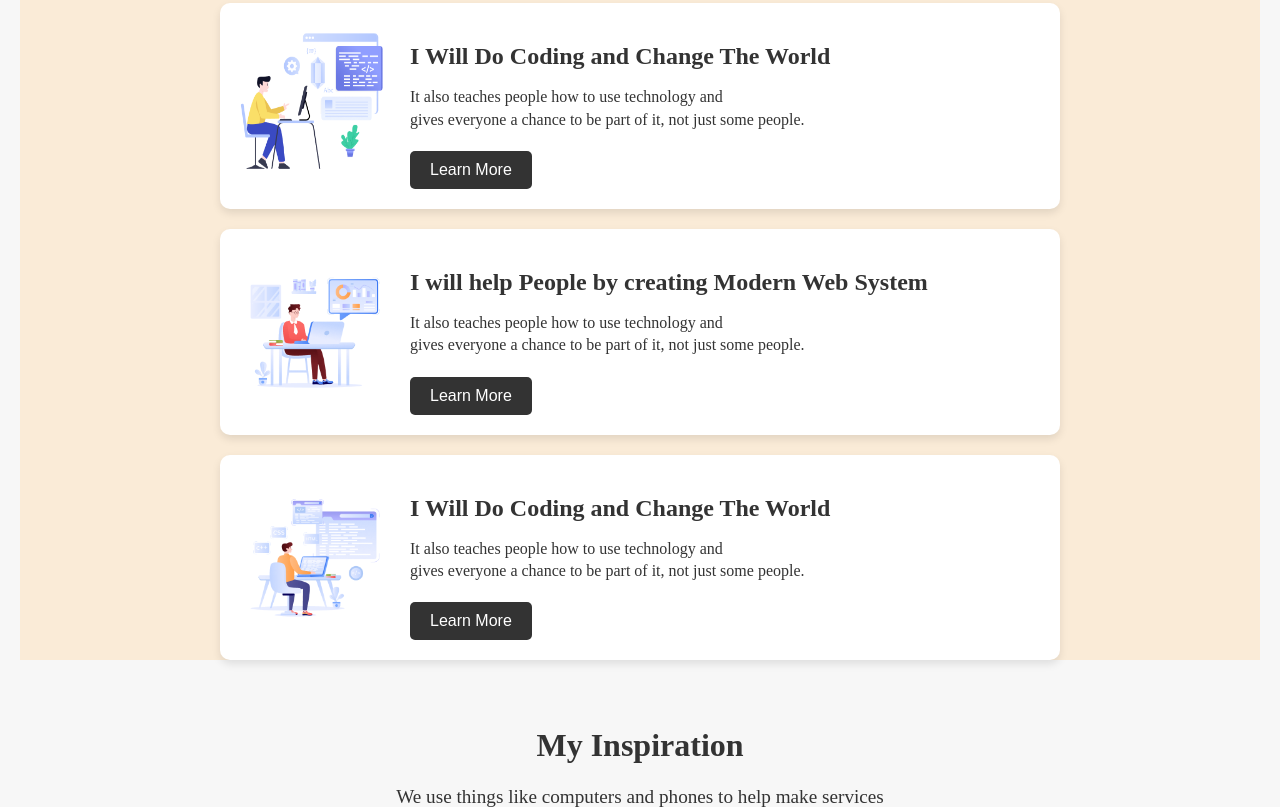
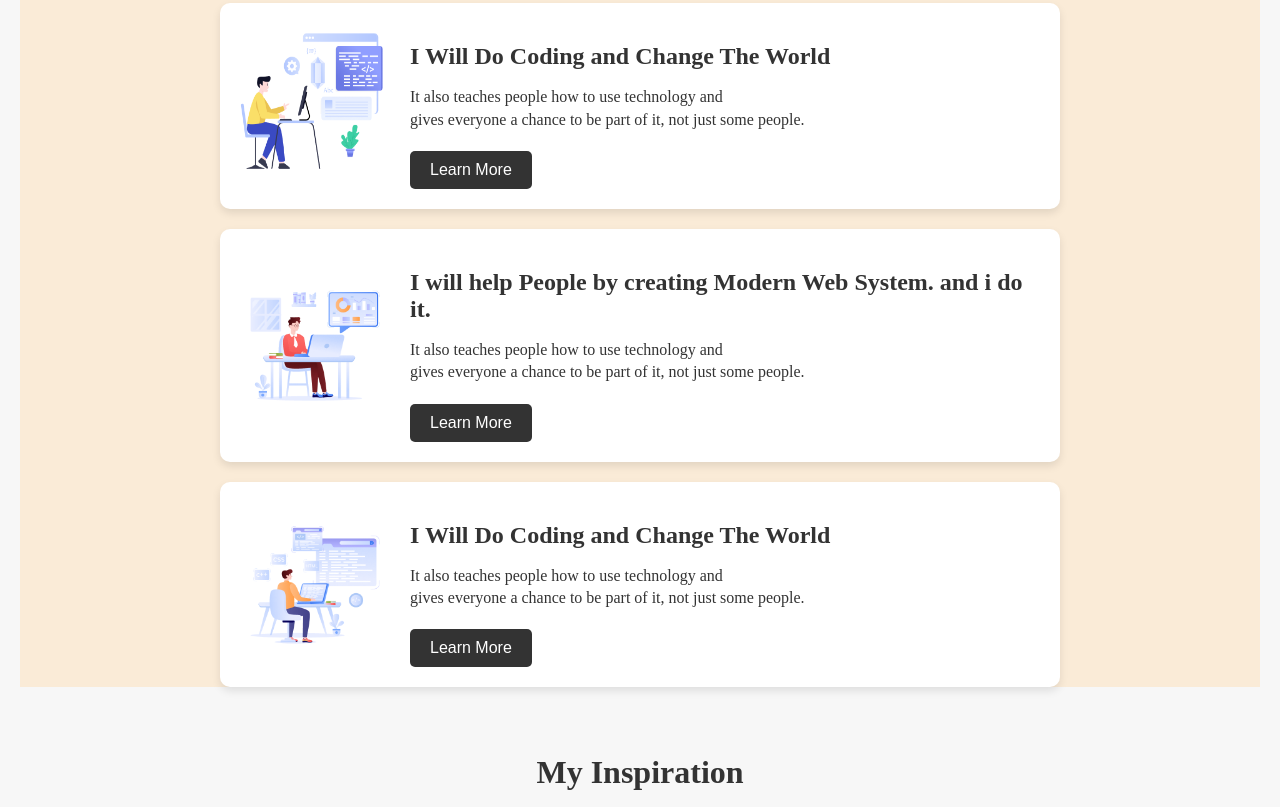
Before and after one commit to benjamin420-cmd/assignment-one, a plain HTML site: page index.html in a window 1280 px wide. Shown: the part 893-1700 px from the top of the page. Drawn offline with Linux system fonts and the light colour scheme; a web font is replaced by a local one.

Commit message:
last update

```diff
--- a/index.html
+++ b/index.html
@@ -16,7 +16,7 @@
 
           <h1> "In the near future, I hope to <br>become a Developer."</h1>
           <p>Digital Bangladesh is a dream to make Bangladesh a smarter country. Everyone can easily find information online. <br>This means using computers and the internet to run government offices, schools, and businesses.</p>
-          <button class="button">Contact with me</button>
+          <button  class="button">Contact with me</button>
         </div>
     </section>
 
@@ -36,7 +36,7 @@
         <div class="card">
             <img src="assets/Group 3.png" alt="">
             <div class="text">
-                <h2>I will help People by creating Modern Web System</h2>
+                <h2>I will help People by creating Modern Web System. and i do it.</h2>
                 <p> It also teaches people how to use technology and <br> gives everyone a chance to be part of it, not just some people.</p>
                 <button>Learn More</button>
             </div>
```
